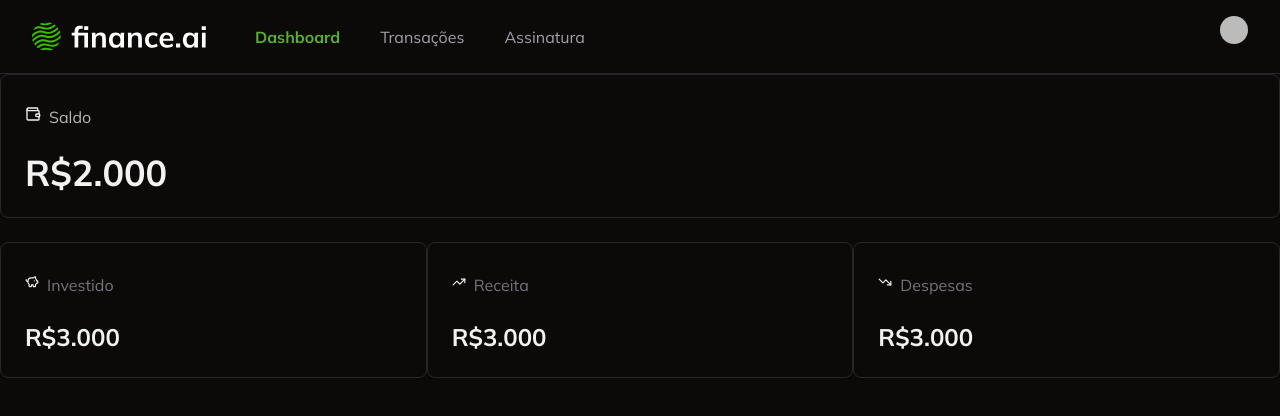
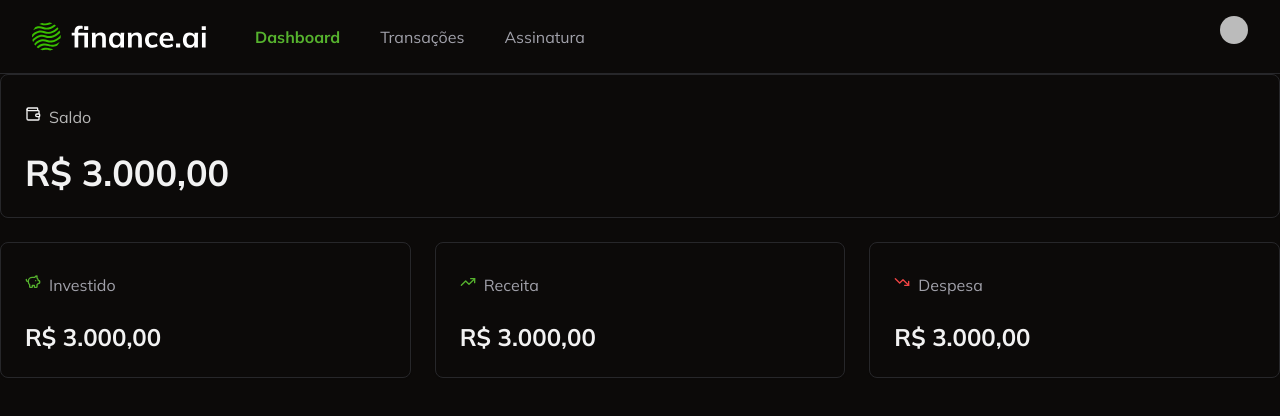
Before and after one commit to oliveiradniel/finance-ai, a Next.js app: page / in a window 1280 px wide. Shown: the top 416 px of the page. Built offline with nearby package versions, Linux system fonts and the light colour scheme; no server answers; sample sign-in values are in the browser's storage; some icons are missing.

Commit message:
refactor: componentize cards by creating the SummaryCard component

```diff
--- /dev/null
+++ b/app/(home)/_components/summary-card.tsx
@@ -0,0 +1,40 @@
+import { Card, CardContent, CardHeader } from "@/app/_components/ui/card";
+
+interface SummaryCardProps {
+  icon: React.ReactNode;
+  title: string;
+  amount: number;
+  size?: "small" | "large";
+}
+
+export default function SummaryCard({
+  icon,
+  title,
+  amount,
+  size = "small",
+}: SummaryCardProps) {
+  const formattedAmount = Intl.NumberFormat("pt-BR", {
+    style: "currency",
+    currency: "BRL",
+  }).format(amount);
+
+  return (
+    <Card>
+      <CardHeader className="flex-row items-center gap-2">
+        {icon}
+        <p
+          className={`${size === "small" ? "text-muted-foreground" : "text-white opacity-70"}`}
+        >
+          {title}
+        </p>
+      </CardHeader>
+      <CardContent>
+        <p
+          className={`font-bold ${size === "small" ? "text-2xl" : "text-4xl font-bold"}`}
+        >
+          {formattedAmount}
+        </p>
+      </CardContent>
+    </Card>
+  );
+}
--- a/app/(home)/_components/summary-cards.tsx
+++ b/app/(home)/_components/summary-cards.tsx
@@ -1,4 +1,3 @@
-import { Card, CardContent, CardHeader } from "@/app/_components/ui/card";
 import {
   PiggyBankIcon,
   TrendingDownIcon,
@@ -6,49 +5,34 @@ import {
   WalletIcon,
 } from "lucide-react";
 
+import SummaryCard from "./summary-card";
+
 export default function SummaryCards() {
   return (
     <div className="space-y-6">
-      <Card>
-        <CardHeader className="flex-row items-center gap-2">
-          <WalletIcon size={16} />
-          <p className="text-white opacity-70">Saldo</p>
-        </CardHeader>
-        <CardContent>
-          <p className="text-4xl font-bold">R$2.000</p>
-        </CardContent>
-      </Card>
+      <SummaryCard
+        icon={<WalletIcon size={16} />}
+        title="Saldo"
+        amount={3000}
+        size="large"
+      />
 
-      <div className="grid grid-cols-3">
-        <Card>
-          <CardHeader className="flex-row items-center gap-2">
-            <PiggyBankIcon size={14} />
-            <p className="text-muted-foreground opacity-70">Investido</p>
-          </CardHeader>
-          <CardContent>
-            <p className="text-2xl font-bold">R$3.000</p>
-          </CardContent>
-        </Card>
-
-        <Card>
-          <CardHeader className="flex-row items-center gap-2">
-            <TrendingUpIcon size={14} />
-            <p className="text-muted-foreground opacity-70">Receita</p>
-          </CardHeader>
-          <CardContent>
-            <p className="text-2xl font-bold">R$3.000</p>
-          </CardContent>
-        </Card>
-
-        <Card>
-          <CardHeader className="flex-row items-center gap-2">
-            <TrendingDownIcon size={14} />
-            <p className="text-muted-foreground opacity-70">Despesas</p>
-          </CardHeader>
-          <CardContent>
-            <p className="text-2xl font-bold">R$3.000</p>
-          </CardContent>
-        </Card>
+      <div className="grid grid-cols-3 gap-6">
+        <SummaryCard
+          icon={<PiggyBankIcon size={16} className="text-primary" />}
+          title="Investido"
+          amount={3000}
+        />
+        <SummaryCard
+          icon={<TrendingUpIcon size={16} className="text-primary" />}
+          title="Receita"
+          amount={3000}
+        />
+        <SummaryCard
+          icon={<TrendingDownIcon size={16} className="text-red-500" />}
+          title="Despesa"
+          amount={3000}
+        />
       </div>
     </div>
   );
```
